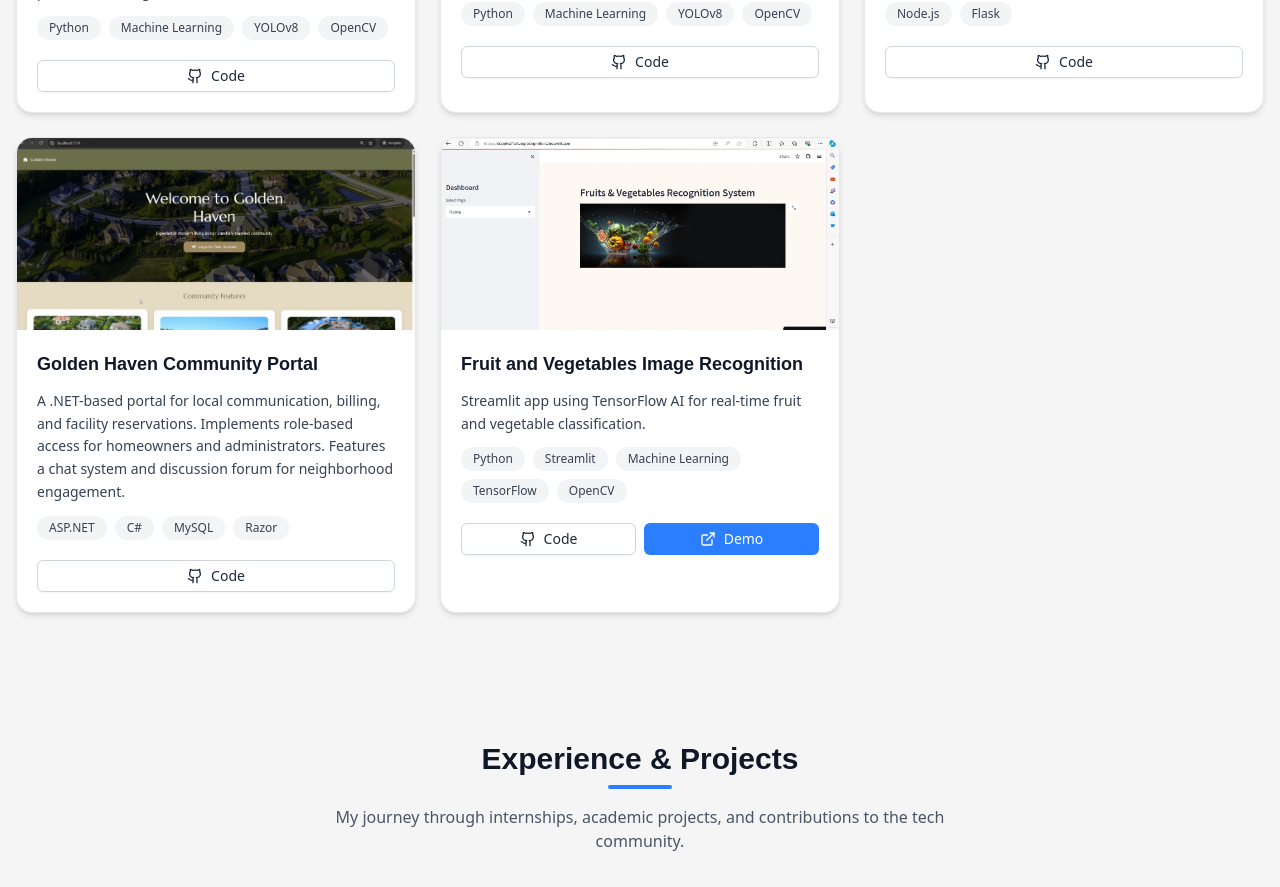
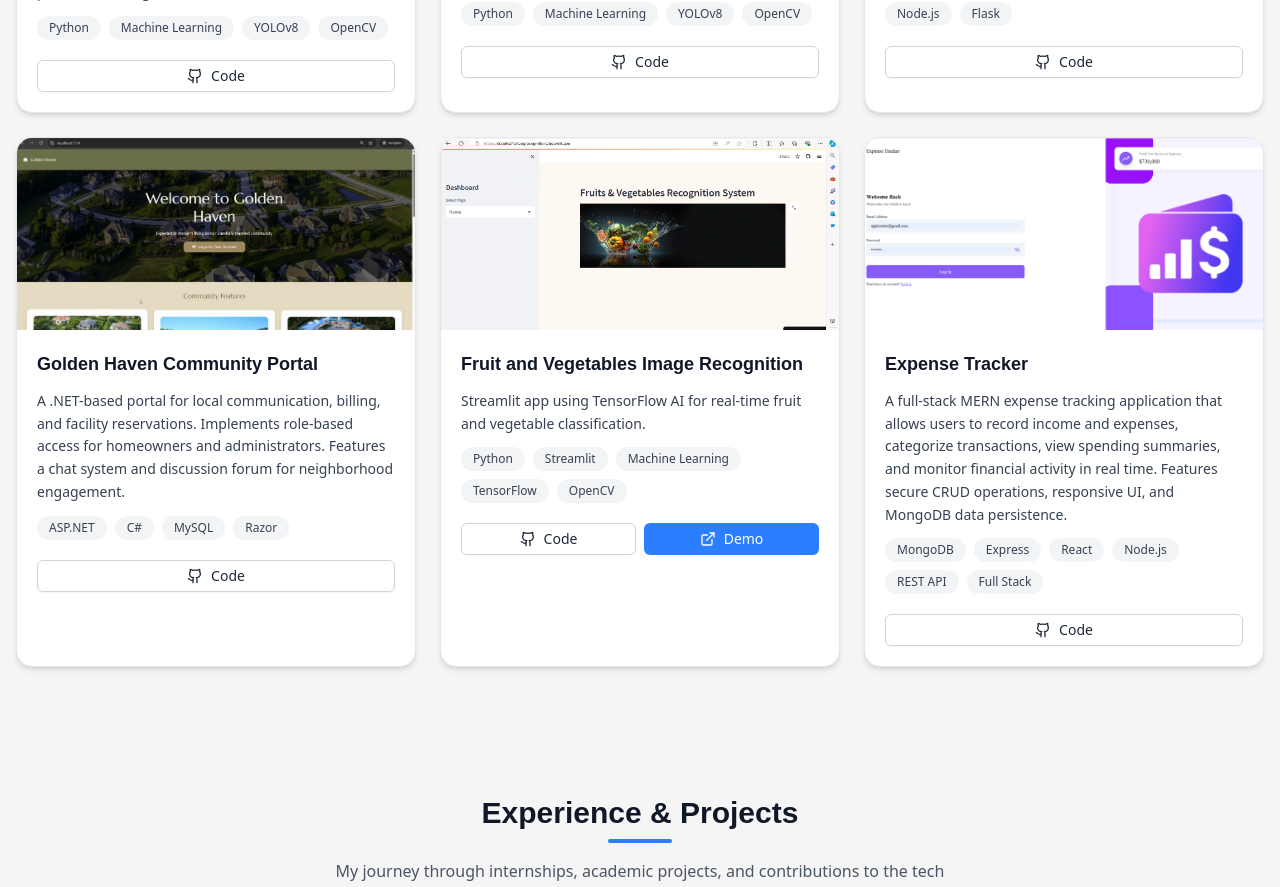
Before and after one commit to dianesophia/Portfolio, a React (Vite) app: page / in a window 1280 px wide. Shown: the part 2640-3527 px from the top of the page. Built offline with nearby package versions, Linux system fonts and the light colour scheme.

Commit message:
Add 'Expense Tracker' project to Projects component
Added a new project 'Expense Tracker' with details including description, image, tags, GitHub link, and live URL.

```diff
--- a/src/components/Projects.tsx
+++ b/src/components/Projects.tsx
@@ -6,6 +6,7 @@ import Raspberry from "../assets/rasp.png";
 import Fruitveg from "../assets/fruitveg.png";
 import Cooktrition from "../assets/cooktrition.png";
 import GoldenHaven from "../assets/goldenHaven.png";
+import ExpenseTracker from "../assets/expensetracker.png"
 
 const Projects = () => {
   const projects = [
@@ -49,7 +50,15 @@ const Projects = () => {
       tags: ["Python", "Streamlit", "Machine Learning", "TensorFlow", "OpenCV"],
       github: "https://github.com/dianesophia/Fruit-Veg-Recognition-Website",
       live: "https://dsophiafruitvegrecognition.streamlit.app/"
-    }
+    },
+    {
+    title: "Expense Tracker",
+    description: "A full-stack MERN expense tracking application that allows users to record income and expenses, categorize transactions, view spending summaries, and monitor financial activity in real time. Features secure CRUD operations, responsive UI, and MongoDB data persistence.",
+    image: ExpenseTracker,
+    tags: ["MongoDB", "Express", "React", "Node.js", "REST API", "Full Stack"],
+    github: "https://github.com/dianesophia/Expense-Tracker---MERN-Stack",
+    live: ""
+   }
   ];
 
   return (
```
